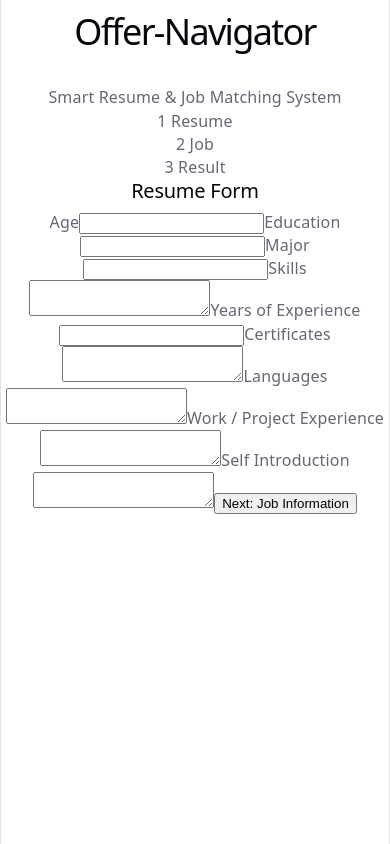
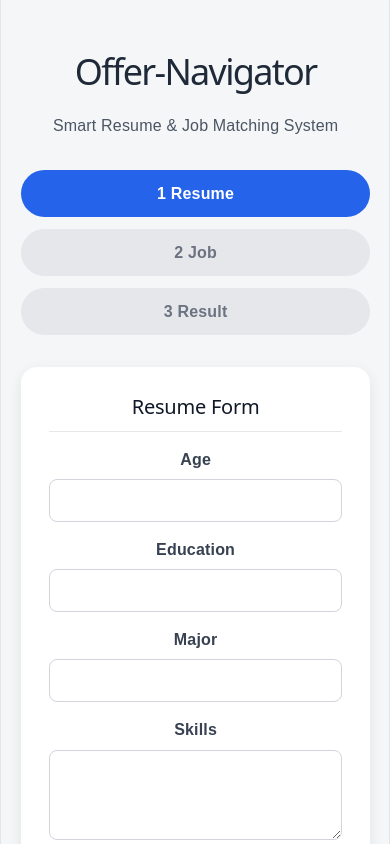
Before and after one commit to Eva-business/Offer-Navigator, a React app in the folder frontend/: page / in a window 390 px wide. Shown: the top 844 px of the page. Built offline with nearby package versions, Linux system fonts and the light colour scheme; the HTML template or start-up script is replaced by a standard one.

Commit message:
Update App.css
分數*100變百分制
然後把分數置中

```diff
--- a/frontend/src/App.css
+++ b/frontend/src/App.css
@@ -1,116 +1,176 @@
-/*index.css in frontend in scr*/
-:root {
-  --text: #6b6375;
-  --text-h: #08060d;
-  --bg: #fff;
-  --border: #e5e4e7;
-  --code-bg: #f4f3ec;
-  --accent: #aa3bff;
-  --accent-bg: rgba(170, 59, 255, 0.1);
-  --accent-border: rgba(170, 59, 255, 0.5);
-  --social-bg: rgba(244, 243, 236, 0.5);
-  --shadow:
-    rgba(0, 0, 0, 0.1) 0 10px 15px -3px, rgba(0, 0, 0, 0.05) 0 4px 6px -2px;
+/*App.css in frontend in src*/
 
-  --sans: system-ui, 'Segoe UI', Roboto, sans-serif;
-  --heading: system-ui, 'Segoe UI', Roboto, sans-serif;
-  --mono: ui-monospace, Consolas, monospace;
+body {
+  margin: 0;
+  font-family: Arial, "Microsoft JhengHei", sans-serif;
+  background-color: #f4f6f8;
+}
 
-  font: 18px/145% var(--sans);
-  letter-spacing: 0.18px;
-  color-scheme: light dark;
-  color: var(--text);
-  background: var(--bg);
-  font-synthesis: none;
-  text-rendering: optimizeLegibility;
-  -webkit-font-smoothing: antialiased;
-  -moz-osx-font-smoothing: grayscale;
+.container {
+  width: 90%;
+  max-width: 1200px;
+  margin: 0 auto;
+  padding: 40px 20px;
+}
 
-  @media (max-width: 1024px) {
-    font-size: 16px;
+h1 {
+  text-align: center;
+  color: #1f2937;
+  margin-bottom: 8px;
+}
+
+p {
+  text-align: center;
+  color: #4b5563;
+}
+
+.steps {
+  display: flex;
+  justify-content: space-between;
+  margin: 32px 0;
+  gap: 12px;
+}
+
+.step {
+  flex: 1;
+  text-align: center;
+  padding: 12px;
+  border-radius: 999px;
+  background-color: #e5e7eb;
+  color: #6b7280;
+  font-weight: bold;
+}
+
+.step.active {
+  background-color: #2563eb;
+  color: white;
+}
+
+.form-card,
+.result-section {
+  background: white;
+  padding: 28px;
+  border-radius: 16px;
+  box-shadow: 0 4px 14px rgba(0, 0, 0, 0.08);
+  width: 100%;
+  box-sizing: border-box;
+}
+
+.form-card h2,
+.result-section h2 {
+  margin-top: 0;
+  color: #111827;
+  border-bottom: 1px solid #e5e7eb;
+  padding-bottom: 12px;
+  width: 100%;
+  box-sizing: border-box;
+}
+
+label {
+  display: block;
+  font-weight: bold;
+  margin-top: 16px;
+  margin-bottom: 8px;
+  color: #374151;
+}
+
+input,
+textarea {
+  width: 100%;
+  box-sizing: border-box;
+  padding: 12px;
+  font-size: 15px;
+  border: 1px solid #d1d5db;
+  border-radius: 8px;
+  outline: none;
+}
+
+input:focus,
+textarea:focus {
+  border-color: #2563eb;
+}
+
+textarea {
+  min-height: 90px;
+  resize: vertical;
+}
+
+button {
+  display: block;
+  margin: 28px auto 0;
+  padding: 14px 36px;
+  font-size: 16px;
+  background-color: #2563eb;
+  color: white;
+  border: none;
+  border-radius: 999px;
+  cursor: pointer;
+}
+
+button:hover {
+  background-color: #1d4ed8;
+}
+
+.button-row {
+  display: flex;
+  justify-content: center;
+  gap: 16px;
+}
+
+.secondary {
+  background-color: #6b7280;
+}
+
+.secondary:hover {
+  background-color: #4b5563;
+}
+
+.result-section h3 {
+  margin-top: 22px;
+  color: #2563eb;
+}
+
+.result-section p {
+  text-align: left;
+  font-size: 24px;
+  font-weight: bold;
+  color: #111827;
+}
+
+.match-score {
+  text-align: center;
+  font-size: 56px;
+  font-weight: 700;
+  color: #295151;
+  margin: 20px 0 30px;
+}
+
+li {
+  margin-bottom: 8px;
+}
+
+@media (max-width: 768px) {
+  .steps {
+    flex-direction: column;
+  }
+
+  .button-row {
+    flex-direction: column;
+  }
+
+  button {
+    width: 100%;
   }
 }
 
-@media (prefers-color-scheme: dark) {
-  :root {
-    --text: #9ca3af;
-    --text-h: #f3f4f6;
-    --bg: #16171d;
-    --border: #2e303a;
-    --code-bg: #1f2028;
-    --accent: #c084fc;
-    --accent-bg: rgba(192, 132, 252, 0.15);
-    --accent-border: rgba(192, 132, 252, 0.5);
-    --social-bg: rgba(47, 48, 58, 0.5);
-    --shadow:
-      rgba(0, 0, 0, 0.4) 0 10px 15px -3px, rgba(0, 0, 0, 0.25) 0 4px 6px -2px;
-  }
-
-  #social .button-icon {
-    filter: invert(1) brightness(2);
-  }
+.error {
+  color: #dc2626;
+  font-size: 14px;
+  font-weight: 600;
+  margin-top: 4px;
+  margin-bottom: 10px;
 }
 
-body {
-  margin: 0;
+.input-error {
+  border: 2px solid red;
 }
-
-#root {
-  width: 100%;
-  max-width: 1400px;
-  margin: 0 auto;
-  text-align: center;
-  border-inline: 1px solid var(--border);
-  min-height: 100svh;
-  display: flex;
-  flex-direction: column;
-  box-sizing: border-box;
-}
-
-h1,
-h2 {
-  font-family: var(--heading);
-  font-weight: 500;
-  color: var(--text-h);
-}
-
-h1 {
-  font-size: 56px;
-  letter-spacing: -1.68px;
-  margin: 32px 0;
-
-  @media (max-width: 1024px) {
-    font-size: 36px;
-    margin: 20px 0;
-  }
-}
-
-h2 {
-  font-size: 24px;
-  line-height: 118%;
-  letter-spacing: -0.24px;
-  margin: 0 0 8px;
-
-  @media (max-width: 1024px) {
-    font-size: 20px;
-  }
-}
-
-p {
-  margin: 0;
-}
-
-code,
-.counter {
-  font-family: var(--mono);
-  display: inline-flex;
-  border-radius: 4px;
-  color: var(--text-h);
-}
-
-code {
-  font-size: 15px;
-  line-height: 135%;
-  padding: 4px 8px;
-  background: var(--code-bg);
-}
```
